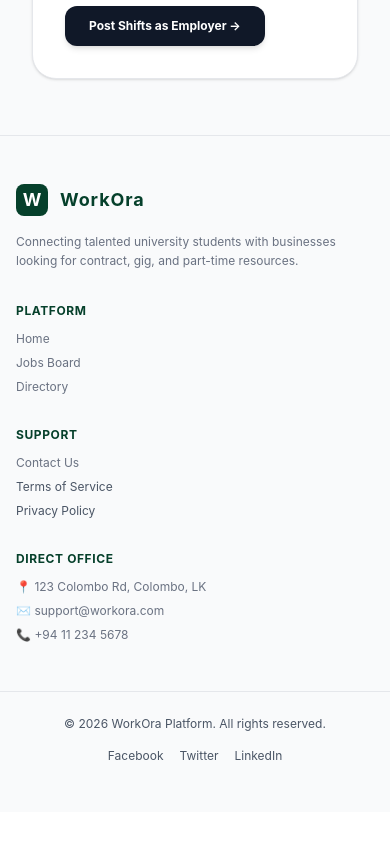
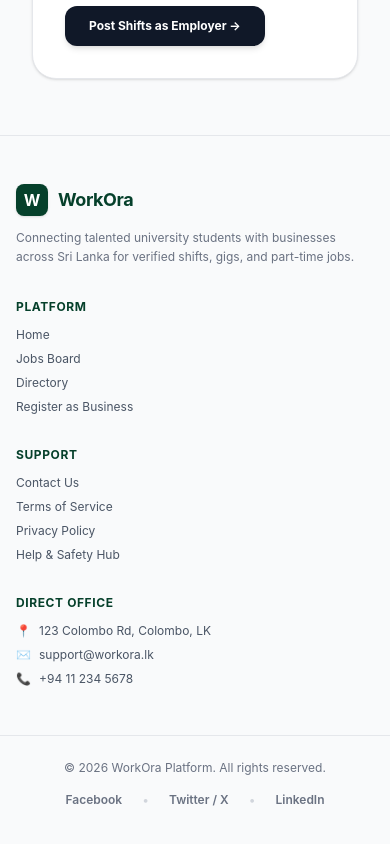
Before and after one commit to Poojani-janitha/Vertex, a React app in the folder frontend/: page / in a window 390 px wide. Shown: the part 5095-5939 px from the top of the page. Before the commit the page ends 5907 px from the top, so only its background shows below. Built offline with nearby package versions, Linux system fonts and the light colour scheme; the HTML template or start-up script is replaced by a standard one.

Commit message:
refactor: update footer UI with improved layout, responsive grid, and functional contact links

```diff
--- a/frontend/src/components/Footer.jsx
+++ b/frontend/src/components/Footer.jsx
@@ -3,17 +3,19 @@
 
 const Footer = () => {
   return (
-    <footer className="bg-gray-50 border-t border-gray-200 text-gray-500 py-12 select-none">
-      <div className="max-w-7xl mx-auto px-4 sm:px-6 lg:px-8 grid grid-cols-1 md:grid-cols-4 gap-8">
+    <footer className="bg-gray-50 border-t border-gray-200 text-gray-500 py-12 select-none font-sans">
+      <div className="max-w-7xl mx-auto px-4 sm:px-6 lg:px-8 grid grid-cols-1 sm:grid-cols-2 md:grid-cols-4 gap-8">
 
         {/* Left Column: Brand Overview */}
-        <div className="space-y-4">
-          <div className="flex items-center gap-3">
-            <div className="w-8 h-8 rounded-lg bg-[#06402B] flex items-center justify-center font-bold text-white text-lg">W</div>
-            <span className="text-lg font-bold text-[#06402B] tracking-wider">WorkOra</span>
-          </div>
+        <div className="space-y-3">
+          <Link to="/" className="flex items-center gap-2.5 w-fit">
+            <div className="w-8 h-8 rounded-lg bg-[#06402B] flex items-center justify-center font-bold text-white text-base shadow-sm">
+              W
+            </div>
+            <span className="text-lg font-bold text-[#06402B] tracking-tight">WorkOra</span>
+          </Link>
           <p className="text-xs text-gray-500 leading-relaxed">
-            Connecting talented university students with businesses looking for contract, gig, and part-time resources.
+            Connecting talented university students with businesses across Sri Lanka for verified shifts, gigs, and part-time jobs.
           </p>
         </div>
 
@@ -22,13 +24,24 @@
           <h4 className="text-xs font-bold text-[#06402B] uppercase tracking-wider">Platform</h4>
           <ul className="space-y-2 text-xs">
             <li>
-              <Link to="/" className="hover:text-[#06402B] transition-colors">Home</Link>
+              <Link to="/" className="text-gray-600 hover:text-[#06402B] transition-colors">
+                Home
+              </Link>
             </li>
             <li>
-              <Link to="/jobs" className="hover:text-[#06402B] transition-colors">Jobs Board</Link>
+              <Link to="/jobs" className="text-gray-600 hover:text-[#06402B] transition-colors">
+                Jobs Board
+              </Link>
             </li>
             <li>
-              <Link to="/users" className="hover:text-[#06402B] transition-colors">Directory</Link>
+              <Link to="/users" className="text-gray-600 hover:text-[#06402B] transition-colors">
+                Directory
+              </Link>
+            </li>
+            <li>
+              <Link to="/signup" className="text-gray-600 hover:text-[#06402B] transition-colors">
+                Register as Business
+              </Link>
             </li>
           </ul>
         </div>
@@ -38,13 +51,24 @@
           <h4 className="text-xs font-bold text-[#06402B] uppercase tracking-wider">Support</h4>
           <ul className="space-y-2 text-xs">
             <li>
-              <Link to="/contact" className="hover:text-[#06402B] transition-colors">Contact Us</Link>
+              <Link to="/contact" className="text-gray-600 hover:text-[#06402B] transition-colors">
+                Contact Us
+              </Link>
             </li>
             <li>
-              <span className="text-gray-600 cursor-not-allowed">Terms of Service</span>
+              <Link to="/contact" className="text-gray-600 hover:text-[#06402B] transition-colors">
+                Terms of Service
+              </Link>
             </li>
             <li>
-              <span className="text-gray-600 cursor-not-allowed">Privacy Policy</span>
+              <Link to="/contact" className="text-gray-600 hover:text-[#06402B] transition-colors">
+                Privacy Policy
+              </Link>
+            </li>
+            <li>
+              <Link to="/contact" className="text-gray-600 hover:text-[#06402B] transition-colors">
+                Help & Safety Hub
+              </Link>
             </li>
           </ul>
         </div>
@@ -52,21 +76,59 @@
         {/* Fourth Column: Contact Details */}
         <div className="space-y-3">
           <h4 className="text-xs font-bold text-[#06402B] uppercase tracking-wider">Direct Office</h4>
-          <ul className="space-y-2 text-xs text-gray-500">
-            <li>📍 123 Colombo Rd, Colombo, LK</li>
-            <li>✉️ support@workora.com</li>
-            <li>📞 +94 11 234 5678</li>
+          <ul className="space-y-2 text-xs text-gray-600">
+            <li className="flex items-start gap-2">
+              <span>📍</span>
+              <span>123 Colombo Rd, Colombo, LK</span>
+            </li>
+            <li>
+              <a href="mailto:support@workora.lk" className="flex items-center gap-2 hover:text-[#06402B] transition-colors">
+                <span>✉️</span>
+                <span>support@workora.lk</span>
+              </a>
+            </li>
+            <li>
+              <a href="tel:+94112345678" className="flex items-center gap-2 hover:text-[#06402B] transition-colors">
+                <span>📞</span>
+                <span>+94 11 234 5678</span>
+              </a>
+            </li>
           </ul>
         </div>
 
       </div>
 
-      <div className="max-w-7xl mx-auto px-4 sm:px-6 lg:px-8 mt-12 pt-6 border-t border-gray-200 text-center text-xs text-gray-600 flex flex-col sm:flex-row justify-between items-center gap-4">
+      {/* Bottom Bar: Copyright and Socials */}
+      <div className="max-w-7xl mx-auto px-4 sm:px-6 lg:px-8 mt-12 pt-6 border-t border-gray-200 text-xs text-gray-500 flex flex-col sm:flex-row justify-between items-center gap-4">
         <span>&copy; {new Date().getFullYear()} WorkOra Platform. All rights reserved.</span>
-        <div className="flex gap-4">
-          <span className="hover:text-gray-500 transition cursor-pointer">Facebook</span>
-          <span className="hover:text-gray-500 transition cursor-pointer">Twitter</span>
-          <span className="hover:text-gray-500 transition cursor-pointer">LinkedIn</span>
+
+        <div className="flex items-center gap-5">
+          <a
+            href="https://facebook.com"
+            target="_blank"
+            rel="noreferrer"
+            className="text-gray-500 hover:text-[#06402B] font-semibold transition"
+          >
+            Facebook
+          </a>
+          <span className="text-gray-300">•</span>
+          <a
+            href="https://twitter.com"
+            target="_blank"
+            rel="noreferrer"
+            className="text-gray-500 hover:text-[#06402B] font-semibold transition"
+          >
+            Twitter / X
+          </a>
+          <span className="text-gray-300">•</span>
+          <a
+            href="https://linkedin.com"
+            target="_blank"
+            rel="noreferrer"
+            className="text-gray-500 hover:text-[#06402B] font-semibold transition"
+          >
+            LinkedIn
+          </a>
         </div>
       </div>
     </footer>
```
